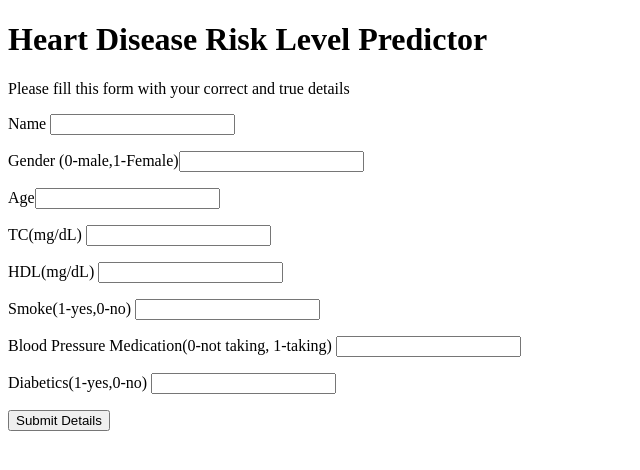
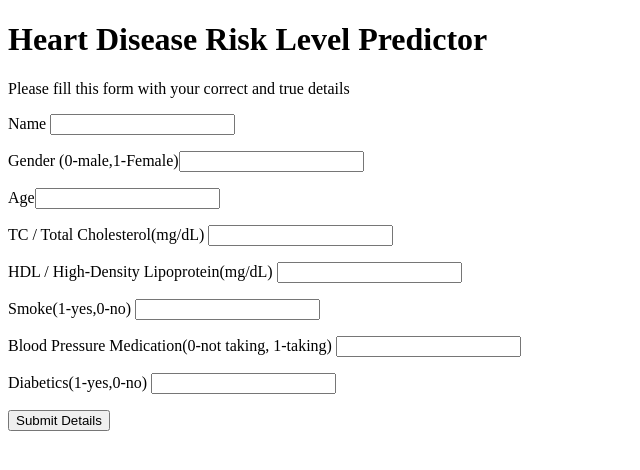
Before and after one commit to oshadadil99/Heart-Disease-Risk-Analyzer, a Flask app: page / in a window 1280 px wide. Shown: the top 470 px of the page, without its empty margins (0-640 px from the left). Run offline with Flask 3, Linux system fonts and the light colour scheme; parts of the project's set-up code (start-up, migrations or seed data) failed here and were passed over.

Commit message:
medical terms explained in patient data sheet

```diff
--- a/flask info/templates/patient_details.html
+++ b/flask info/templates/patient_details.html
@@ -13,8 +13,8 @@
 		<p>Name <input type="text" name="name"/> </p>
 		<p>Gender (0-male,1-Female)<input type="text" name="gender"/> </p>
 		<p>Age<input type="text" name="age"/> </p>
-		<p>TC(mg/dL) <input type="text" name="tc"/> </p>
-		<p>HDL(mg/dL) <input type="text" name="hdl"/> </p>
+		<p>TC / Total Cholesterol(mg/dL) <input type="text" name="tc"/> </p>
+		<p>HDL / High-Density Lipoprotein(mg/dL) <input type="text" name="hdl"/> </p>
 		<p>Smoke(1-yes,0-no) <input type="text" name="smoke"/> </p>
 		<p>Blood Pressure Medication(0-not taking, 1-taking) <input type="text" name="bpm"/> </p>
 		<p>Diabetics(1-yes,0-no) <input type="text" name="diab"/> </p>
```
